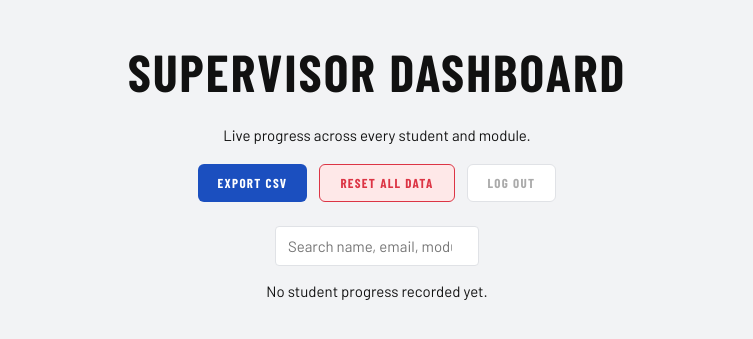
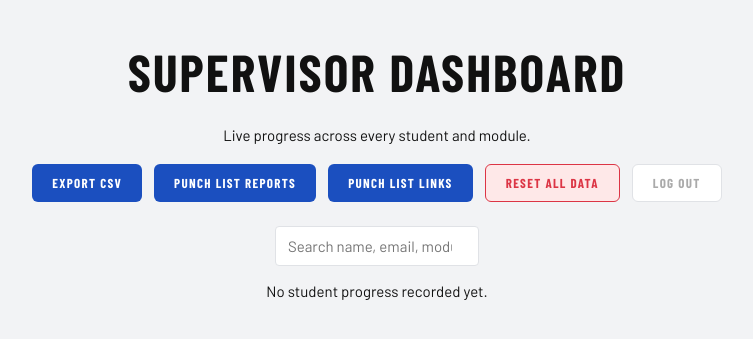
Before and after one commit to FoFoPho/hh-marshall-project, a Flask app: page /supervisor in a window 1280 px wide. Shown: the part 110-449 px from the top of the page, without its empty margins (263-1016 px from the left). Run offline with Flask 3, Linux system fonts and the light colour scheme; the visitor is signed in with stand-in values (Sample User, id 1); data that the repository does not hold is empty; some web fonts are replaced.

Commit message:
Supervisor dashboard: buttons to Punch List reports and reviewer links
Co-Authored-By: Claude Sonnet 5.5 <noreply@anthropic.com>

```diff
--- a/templates/supervisor_dashboard.html
+++ b/templates/supervisor_dashboard.html
@@ -16,6 +16,8 @@
 
   <div class="dashboard-actions">
     <a href="{{ url_for('supervisor_export_csv') }}" class="btn btn-export">Export CSV</a>
+    <a href="{{ url_for('punchlist.admin') }}" class="btn btn-export">Punch List Reports</a>
+    <a href="{{ url_for('punchlist.admin_reviewers') }}" class="btn btn-export">Punch List Links</a>
     <form method="POST" action="{{ url_for('supervisor_reset') }}"
           onsubmit="return confirm('This permanently deletes ALL progress for every student, including completed certificates. This cannot be undone. Continue?') && confirm('Are you absolutely sure? Type OK to permanently erase every record.');">
       <button type="submit" class="btn btn-reset">Reset All Data</button>
```
